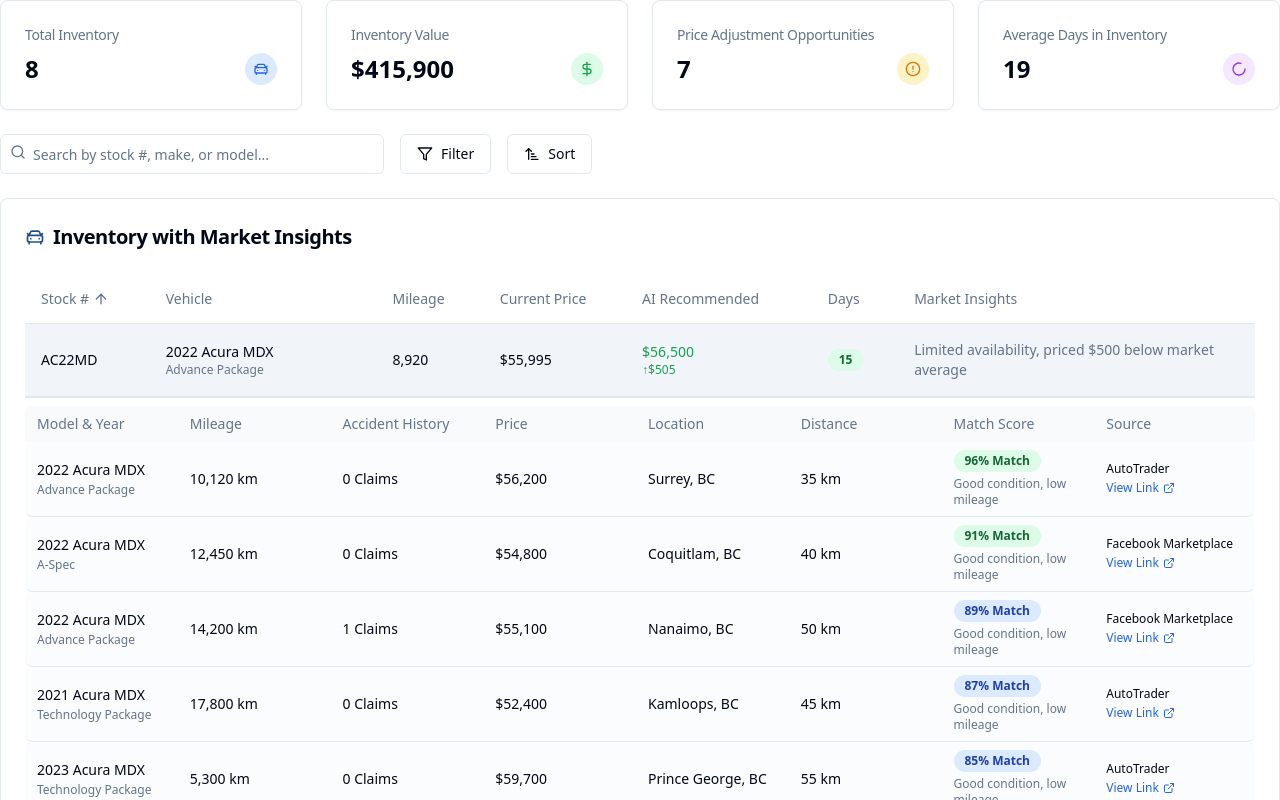
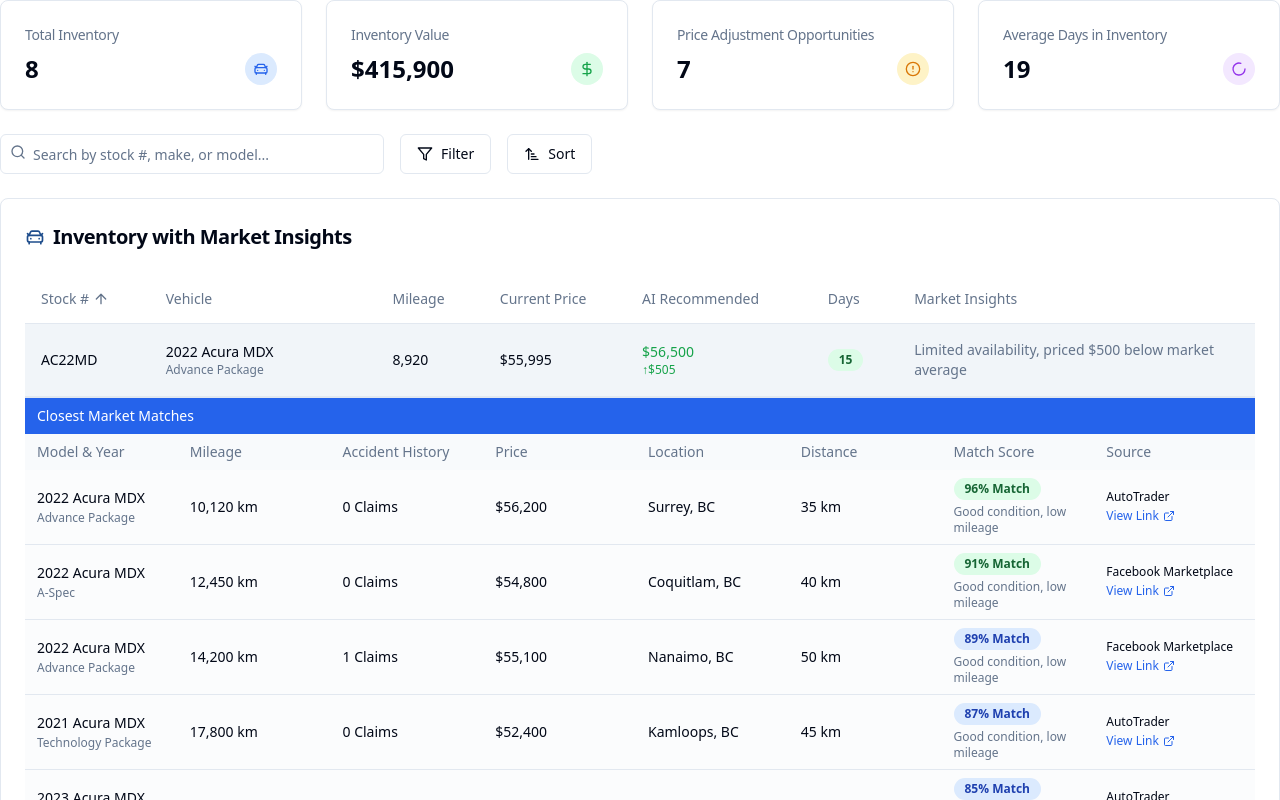
Before and after one commit to divhit/jack-automotive-ai-assistant-13, a React (Vite) app: page /inventory in a window 1280 px wide. Both pictures are taken after a click on the element 640 px from the left and 359 px from the top of the page. Shown: the top 800 px of the page. Built offline with nearby package versions, Linux system fonts and the light colour scheme.

Commit message:
Add market matches header
Add a header bar for the market matches section.

```diff
--- a/src/components/inventory/MarketListings.tsx
+++ b/src/components/inventory/MarketListings.tsx
@@ -28,11 +28,16 @@ export const MarketListings = ({
   };
 
   return (
-    <div className="py-2 space-y-2"> {/* Reduced padding and space */}
+    <div className="py-0"> {/* Removed vertical padding completely */}
       {isExpanded && (
         <div>
+          {/* Header Bar */}
+          <div className="bg-blue-600 text-white px-3 py-2 font-medium">
+            Closest Market Matches
+          </div>
+
           {/* Column Headers */}
-          <div className="grid grid-cols-8 gap-4 px-3 py-2 bg-muted/50 rounded-t-lg text-sm font-medium text-muted-foreground">
+          <div className="grid grid-cols-8 gap-4 px-3 py-2 bg-muted/50 text-sm font-medium text-muted-foreground">
             <div>Model & Year</div>
             <div>Mileage</div>
             <div>Accident History</div>
@@ -48,7 +53,7 @@ export const MarketListings = ({
             {topListings.map((listing) => (
               <div
                 key={listing.id}
-                className="grid grid-cols-8 gap-4 px-3 py-2 bg-muted/30 rounded-lg items-center text-sm border-b last:border-b-0"
+                className="grid grid-cols-8 gap-4 px-3 py-2 bg-muted/30 items-center text-sm border-b last:border-b-0"
               >
                 <div>
                   <div className="font-medium">
```
